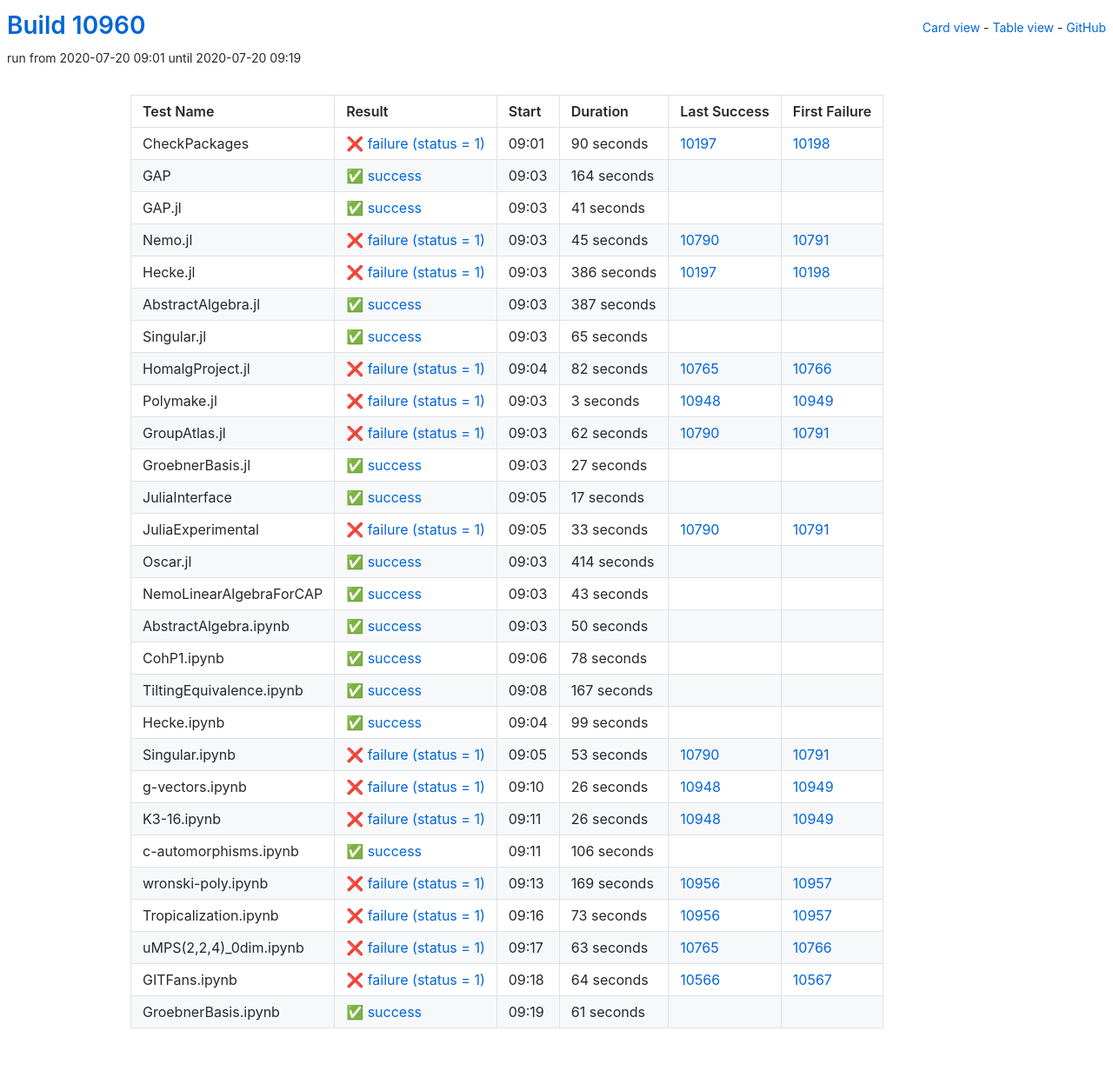
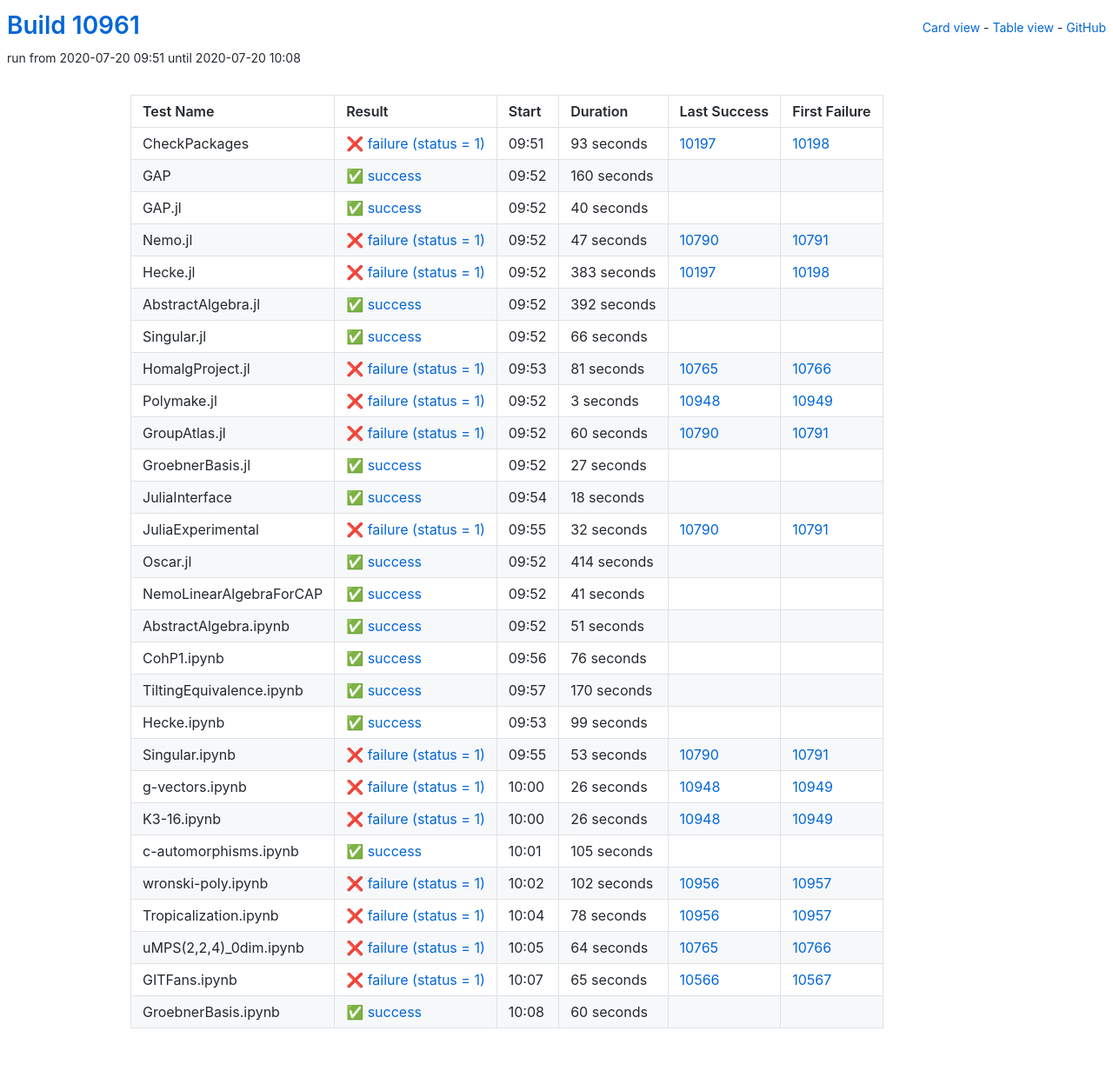
Before and after one commit to oscar-system/oscar-ci-status, a Jekyll site: the page built from table.html, in a window 1280 px wide. Shown: the whole page at 87% size. Built offline with Jekyll 4.4.1, drawn with Linux system fonts in a browser that asks for light colours.

Commit message:
Build #10961

```diff
--- a/_data/ci.yml
+++ b/_data/ci.yml
@@ -1,6 +1,6 @@
 ---
-build: 10960
-build_url: https://oscarci.mathematik.uni-kl.de/job/oscar/10960/
+build: 10961
+build_url: https://oscarci.mathematik.uni-kl.de/job/oscar/10961/
 job: oscar
 organization: oscar-system
 repo: oscar-ci-status
@@ -8,104 +8,104 @@
 tests:
 - name: CheckPackages
   id: checkpackages
-  log: https://oscarci.mathematik.uni-kl.de/job/oscar/10960/artifact/logs/build-10960/CheckPackages.log
-  start: 2020-07-20 09:01
+  log: https://oscarci.mathematik.uni-kl.de/job/oscar/10961/artifact/logs/build-10961/CheckPackages.log
+  start: 2020-07-20 09:51
   success: false
   exitcode: 1
   status: failure
-  duration: 90
+  duration: 93
   last_success: 10197
   last_success_url: https://oscarci.mathematik.uni-kl.de/job/oscar/10197/
   first_failure: 10198
   first_failure_url: https://oscarci.mathematik.uni-kl.de/job/oscar/10198/
 - name: GAP
   id: gap
-  log: https://oscarci.mathematik.uni-kl.de/job/oscar/10960/artifact/logs/build-10960/GAP.log
-  start: 2020-07-20 09:03
+  log: https://oscarci.mathematik.uni-kl.de/job/oscar/10961/artifact/logs/build-10961/GAP.log
+  start: 2020-07-20 09:52
   success: true
   exitcode: 0
   status: success
-  duration: 164
+  duration: 160
   last_success: false
   last_success_url:
   first_failure: false
   first_failure_url:
 - name: GAP.jl
   id: gap-jl
-  log: https://oscarci.mathematik.uni-kl.de/job/oscar/10960/artifact/logs/build-10960/GAP.jl.log
-  start: 2020-07-20 09:03
+  log: https://oscarci.mathematik.uni-kl.de/job/oscar/10961/artifact/logs/build-10961/GAP.jl.log
+  start: 2020-07-20 09:52
   success: true
   exitcode: 0
   status: success
-  duration: 41
+  duration: 40
   last_success: false
   last_success_url:
   first_failure: false
   first_failure_url:
 - name: Nemo.jl
   id: nemo-jl
-  log: https://oscarci.mathematik.uni-kl.de/job/oscar/10960/artifact/logs/build-10960/Nemo.jl.log
-  start: 2020-07-20 09:03
+  log: https://oscarci.mathematik.uni-kl.de/job/oscar/10961/artifact/logs/build-10961/Nemo.jl.log
+  start: 2020-07-20 09:52
   success: false
   exitcode: 1
   status: failure
-  duration: 45
+  duration: 47
   last_success: 10790
   last_success_url: https://oscarci.mathematik.uni-kl.de/job/oscar/10790/
   first_failure: 10791
   first_failure_url: https://oscarci.mathematik.uni-kl.de/job/oscar/10791/
 - name: Hecke.jl
   id: hecke-jl
-  log: https://oscarci.mathematik.uni-kl.de/job/oscar/10960/artifact/logs/build-10960/Hecke.jl.log
-  start: 2020-07-20 09:03
+  log: https://oscarci.mathematik.uni-kl.de/job/oscar/10961/artifact/logs/build-10961/Hecke.jl.log
+  start: 2020-07-20 09:52
   success: false
   exitcode: 1
   status: failure
-  duration: 386
+  duration: 383
   last_success: 10197
   last_success_url: https://oscarci.mathematik.uni-kl.de/job/oscar/10197/
   first_failure: 10198
   first_failure_url: https://oscarci.mathematik.uni-kl.de/job/oscar/10198/
 - name: AbstractAlgebra.jl
   id: abstractalgebra-jl
-  log: https://oscarci.mathematik.uni-kl.de/job/oscar/10960/artifact/logs/build-10960/AbstractAlgebra.jl.log
-  start: 2020-07-20 09:03
+  log: https://oscarci.mathematik.uni-kl.de/job/oscar/10961/artifact/logs/build-10961/AbstractAlgebra.jl.log
+  start: 2020-07-20 09:52
   success: true
   exitcode: 0
   status: success
-  duration: 387
+  duration: 392
   last_success: false
   last_success_url:
   first_failure: false
   first_failure_url:
 - name: Singular.jl
   id: singular-jl
-  log: https://oscarci.mathematik.uni-kl.de/job/oscar/10960/artifact/logs/build-10960/Singular.jl.log
-  start: 2020-07-20 09:03
+  log: https://oscarci.mathematik.uni-kl.de/job/oscar/10961/artifact/logs/build-10961/Singular.jl.log
+  start: 2020-07-20 09:52
   success: true
   exitcode: 0
   status: success
-  duration: 65
+  duration: 66
   last_success: false
   last_success_url:
   first_failure: false
   first_failure_url:
 - name: HomalgProject.jl
   id: homalgproject-jl
-  log: https://oscarci.mathematik.uni-kl.de/job/oscar/10960/artifact/logs/build-10960/HomalgProject.jl.log
-  start: 2020-07-20 09:04
+  log: https://oscarci.mathematik.uni-kl.de/job/oscar/10961/artifact/logs/build-10961/HomalgProject.jl.log
+  start: 2020-07-20 09:53
   success: false
   exitcode: 1
   status: failure
-  duration: 82
+  duration: 81
   last_success: 10765
   last_success_url: https://oscarci.mathematik.uni-kl.de/job/oscar/10765/
   first_failure: 10766
   first_failure_url: https://oscarci.mathematik.uni-kl.de/job/oscar/10766/
 - name: Polymake.jl
   id: polymake-jl
-  log: https://oscarci.mathematik.uni-kl.de/job/oscar/10960/artifact/logs/build-10960/Polymake.jl.log
-  start: 2020-07-20 09:03
+  log: https://oscarci.mathematik.uni-kl.de/job/oscar/10961/artifact/logs/build-10961/Polymake.jl.log
+  start: 2020-07-20 09:52
   success: false
   exitcode: 1
   status: failure
@@ -116,20 +116,20 @@
   first_failure_url: https://oscarci.mathematik.uni-kl.de/job/oscar/10949/
 - name: GroupAtlas.jl
   id: groupatlas-jl
-  log: https://oscarci.mathematik.uni-kl.de/job/oscar/10960/artifact/logs/build-10960/GroupAtlas.jl.log
-  start: 2020-07-20 09:03
+  log: https://oscarci.mathematik.uni-kl.de/job/oscar/10961/artifact/logs/build-10961/GroupAtlas.jl.log
+  start: 2020-07-20 09:52
   success: false
   exitcode: 1
   status: failure
-  duration: 62
+  duration: 60
   last_success: 10790
   last_success_url: https://oscarci.mathematik.uni-kl.de/job/oscar/10790/
   first_failure: 10791
   first_failure_url: https://oscarci.mathematik.uni-kl.de/job/oscar/10791/
 - name: GroebnerBasis.jl
   id: groebnerbasis-jl
-  log: https://oscarci.mathematik.uni-kl.de/job/oscar/10960/artifact/logs/build-10960/GroebnerBasis.jl.log
-  start: 2020-07-20 09:03
+  log: https://oscarci.mathematik.uni-kl.de/job/oscar/10961/artifact/logs/build-10961/GroebnerBasis.jl.log
+  start: 2020-07-20 09:52
   success: true
   exitcode: 0
   status: success
@@ -140,32 +140,32 @@
   first_failure_url:
 - name: JuliaInterface
   id: juliainterface
-  log: https://oscarci.mathematik.uni-kl.de/job/oscar/10960/artifact/logs/build-10960/JuliaInterface.log
-  start: 2020-07-20 09:05
+  log: https://oscarci.mathematik.uni-kl.de/job/oscar/10961/artifact/logs/build-10961/JuliaInterface.log
+  start: 2020-07-20 09:54
   success: true
   exitcode: 0
   status: success
-  duration: 17
+  duration: 18
   last_success: false
   last_success_url:
   first_failure: false
   first_failure_url:
 - name: JuliaExperimental
   id: juliaexperimental
-  log: https://oscarci.mathematik.uni-kl.de/job/oscar/10960/artifact/logs/build-10960/JuliaExperimental.log
-  start: 2020-07-20 09:05
+  log: https://oscarci.mathematik.uni-kl.de/job/oscar/10961/artifact/logs/build-10961/JuliaExperimental.log
+  start: 2020-07-20 09:55
   success: false
   exitcode: 1
   status: failure
-  duration: 33
+  duration: 32
   last_success: 10790
   last_success_url: https://oscarci.mathematik.uni-kl.de/job/oscar/10790/
   first_failure: 10791
   first_failure_url: https://oscarci.mathematik.uni-kl.de/job/oscar/10791/
 - name: Oscar.jl
   id: oscar-jl
-  log: https://oscarci.mathematik.uni-kl.de/job/oscar/10960/artifact/logs/build-10960/Oscar.jl.log
-  start: 2020-07-20 09:03
+  log: https://oscarci.mathematik.uni-kl.de/job/oscar/10961/artifact/logs/build-10961/Oscar.jl.log
+  start: 2020-07-20 09:52
   success: true
   exitcode: 0
   status: success
@@ -176,56 +176,56 @@
   first_failure_url:
 - name: NemoLinearAlgebraForCAP
   id: nemolinearalgebraforcap
-  log: https://oscarci.mathematik.uni-kl.de/job/oscar/10960/artifact/logs/build-10960/NemoLinearAlgebraForCAP.log
-  start: 2020-07-20 09:03
+  log: https://oscarci.mathematik.uni-kl.de/job/oscar/10961/artifact/logs/build-10961/NemoLinearAlgebraForCAP.log
+  start: 2020-07-20 09:52
   success: true
   exitcode: 0
   status: success
-  duration: 43
+  duration: 41
   last_success: false
   last_success_url:
   first_failure: false
   first_failure_url:
 - name: AbstractAlgebra.ipynb
   id: abstractalgebra-ipynb
-  log: https://oscarci.mathematik.uni-kl.de/job/oscar/10960/artifact/logs/build-10960/AbstractAlgebra.ipynb.log
-  start: 2020-07-20 09:03
+  log: https://oscarci.mathematik.uni-kl.de/job/oscar/10961/artifact/logs/build-10961/AbstractAlgebra.ipynb.log
+  start: 2020-07-20 09:52
   success: true
   exitcode: 0
   status: success
-  duration: 50
+  duration: 51
   last_success: false
   last_success_url:
   first_failure: false
   first_failure_url:
 - name: CohP1.ipynb
   id: cohp1-ipynb
-  log: https://oscarci.mathematik.uni-kl.de/job/oscar/10960/artifact/logs/build-10960/CohP1.ipynb.log
-  start: 2020-07-20 09:06
+  log: https://oscarci.mathematik.uni-kl.de/job/oscar/10961/artifact/logs/build-10961/CohP1.ipynb.log
+  start: 2020-07-20 09:56
   success: true
   exitcode: 0
   status: success
-  duration: 78
+  duration: 76
   last_success: false
   last_success_url:
   first_failure: false
   first_failure_url:
 - name: TiltingEquivalence.ipynb
   id: tiltingequivalence-ipynb
-  log: https://oscarci.mathematik.uni-kl.de/job/oscar/10960/artifact/logs/build-10960/TiltingEquivalence.ipynb.log
-  start: 2020-07-20 09:08
+  log: https://oscarci.mathematik.uni-kl.de/job/oscar/10961/artifact/logs/build-10961/TiltingEquivalence.ipynb.log
+  start: 2020-07-20 09:57
   success: true
   exitcode: 0
   status: success
-  duration: 167
+  duration: 170
   last_success: false
   last_success_url:
   first_failure: false
   first_failure_url:
 - name: Hecke.ipynb
   id: hecke-ipynb
-  log: https://oscarci.mathematik.uni-kl.de/job/oscar/10960/artifact/logs/build-10960/Hecke.ipynb.log
-  start: 2020-07-20 09:04
+  log: https://oscarci.mathematik.uni-kl.de/job/oscar/10961/artifact/logs/build-10961/Hecke.ipynb.log
+  start: 2020-07-20 09:53
   success: true
   exitcode: 0
   status: success
@@ -236,8 +236,8 @@
   first_failure_url:
 - name: Singular.ipynb
   id: singular-ipynb
-  log: https://oscarci.mathematik.uni-kl.de/job/oscar/10960/artifact/logs/build-10960/Singular.ipynb.log
-  start: 2020-07-20 09:05
+  log: https://oscarci.mathematik.uni-kl.de/job/oscar/10961/artifact/logs/build-10961/Singular.ipynb.log
+  start: 2020-07-20 09:55
   success: false
   exitcode: 1
   status: failure
@@ -248,8 +248,8 @@
   first_failure_url: https://oscarci.mathematik.uni-kl.de/job/oscar/10791/
 - name: g-vectors.ipynb
   id: g-vectors-ipynb
-  log: https://oscarci.mathematik.uni-kl.de/job/oscar/10960/artifact/logs/build-10960/g-vectors.ipynb.log
-  start: 2020-07-20 09:10
+  log: https://oscarci.mathematik.uni-kl.de/job/oscar/10961/artifact/logs/build-10961/g-vectors.ipynb.log
+  start: 2020-07-20 10:00
   success: false
   exitcode: 1
   status: failure
@@ -260,8 +260,8 @@
   first_failure_url: https://oscarci.mathematik.uni-kl.de/job/oscar/10949/
 - name: K3-16.ipynb
   id: k3-16-ipynb
-  log: https://oscarci.mathematik.uni-kl.de/job/oscar/10960/artifact/logs/build-10960/K3-16.ipynb.log
-  start: 2020-07-20 09:11
+  log: https://oscarci.mathematik.uni-kl.de/job/oscar/10961/artifact/logs/build-10961/K3-16.ipynb.log
+  start: 2020-07-20 10:00
   success: false
   exitcode: 1
   status: failure
@@ -272,72 +272,72 @@
   first_failure_url: https://oscarci.mathematik.uni-kl.de/job/oscar/10949/
 - name: c-automorphisms.ipynb
   id: c-automorphisms-ipynb
-  log: https://oscarci.mathematik.uni-kl.de/job/oscar/10960/artifact/logs/build-10960/c-automorphisms.ipynb.log
-  start: 2020-07-20 09:11
+  log: https://oscarci.mathematik.uni-kl.de/job/oscar/10961/artifact/logs/build-10961/c-automorphisms.ipynb.log
+  start: 2020-07-20 10:01
   success: true
   exitcode: 0
   status: success
-  duration: 106
+  duration: 105
   last_success: false
   last_success_url:
   first_failure: false
   first_failure_url:
 - name: wronski-poly.ipynb
   id: wronski-poly-ipynb
-  log: https://oscarci.mathematik.uni-kl.de/job/oscar/10960/artifact/logs/build-10960/wronski-poly.ipynb.log
-  start: 2020-07-20 09:13
+  log: https://oscarci.mathematik.uni-kl.de/job/oscar/10961/artifact/logs/build-10961/wronski-poly.ipynb.log
+  start: 2020-07-20 10:02
   success: false
   exitcode: 1
   status: failure
-  duration: 169
+  duration: 102
   last_success: 10956
   last_success_url: https://oscarci.mathematik.uni-kl.de/job/oscar/10956/
   first_failure: 10957
   first_failure_url: https://oscarci.mathematik.uni-kl.de/job/oscar/10957/
 - name: Tropicalization.ipynb
   id: tropicalization-ipynb
-  log: https://oscarci.mathematik.uni-kl.de/job/oscar/10960/artifact/logs/build-10960/Tropicalization.ipynb.log
-  start: 2020-07-20 09:16
+  log: https://oscarci.mathematik.uni-kl.de/job/oscar/10961/artifact/logs/build-10961/Tropicalization.ipynb.log
+  start: 2020-07-20 10:04
   success: false
   exitcode: 1
   status: failure
-  duration: 73
+  duration: 78
   last_success: 10956
   last_success_url: https://oscarci.mathematik.uni-kl.de/job/oscar/10956/
   first_failure: 10957
   first_failure_url: https://oscarci.mathematik.uni-kl.de/job/oscar/10957/
 - name: uMPS(2,2,4)_0dim.ipynb
   id: umps-2-2-4-0dim-ipynb
-  log: https://oscarci.mathematik.uni-kl.de/job/oscar/10960/artifact/logs/build-10960/uMPS-2-2-4-_0dim.ipynb.log
-  start: 2020-07-20 09:17
+  log: https://oscarci.mathematik.uni-kl.de/job/oscar/10961/artifact/logs/build-10961/uMPS-2-2-4-_0dim.ipynb.log
+  start: 2020-07-20 10:05
   success: false
   exitcode: 1
   status: failure
-  duration: 63
+  duration: 64
   last_success: 10765
   last_success_url: https://oscarci.mathematik.uni-kl.de/job/oscar/10765/
   first_failure: 10766
   first_failure_url: https://oscarci.mathematik.uni-kl.de/job/oscar/10766/
 - name: GITFans.ipynb
   id: gitfans-ipynb
-  log: https://oscarci.mathematik.uni-kl.de/job/oscar/10960/artifact/logs/build-10960/GITFans.ipynb.log
-  start: 2020-07-20 09:18
+  log: https://oscarci.mathematik.uni-kl.de/job/oscar/10961/artifact/logs/build-10961/GITFans.ipynb.log
+  start: 2020-07-20 10:07
   success: false
   exitcode: 1
   status: failure
-  duration: 64
+  duration: 65
   last_success: 10566
   last_success_url: https://oscarci.mathematik.uni-kl.de/job/oscar/10566/
   first_failure: 10567
   first_failure_url: https://oscarci.mathematik.uni-kl.de/job/oscar/10567/
 - name: GroebnerBasis.ipynb
   id: groebnerbasis-ipynb
-  log: https://oscarci.mathematik.uni-kl.de/job/oscar/10960/artifact/logs/build-10960/GroebnerBasis.ipynb.log
-  start: 2020-07-20 09:19
+  log: https://oscarci.mathematik.uni-kl.de/job/oscar/10961/artifact/logs/build-10961/GroebnerBasis.ipynb.log
+  start: 2020-07-20 10:08
   success: true
   exitcode: 0
   status: success
-  duration: 61
+  duration: 60
   last_success: false
   last_success_url:
   first_failure: false
```
Also changed, not shown: README.md.
